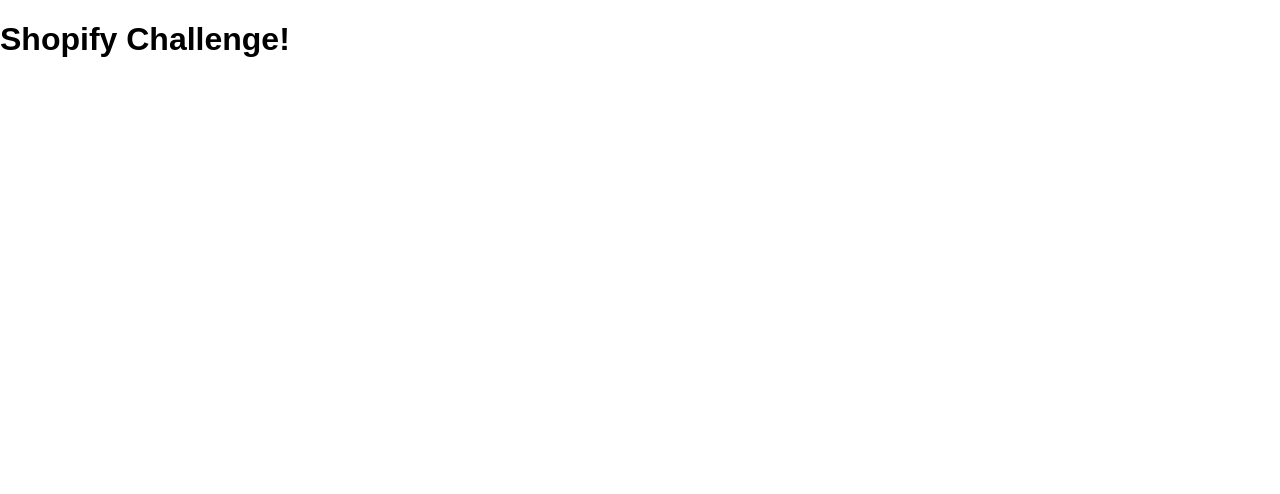
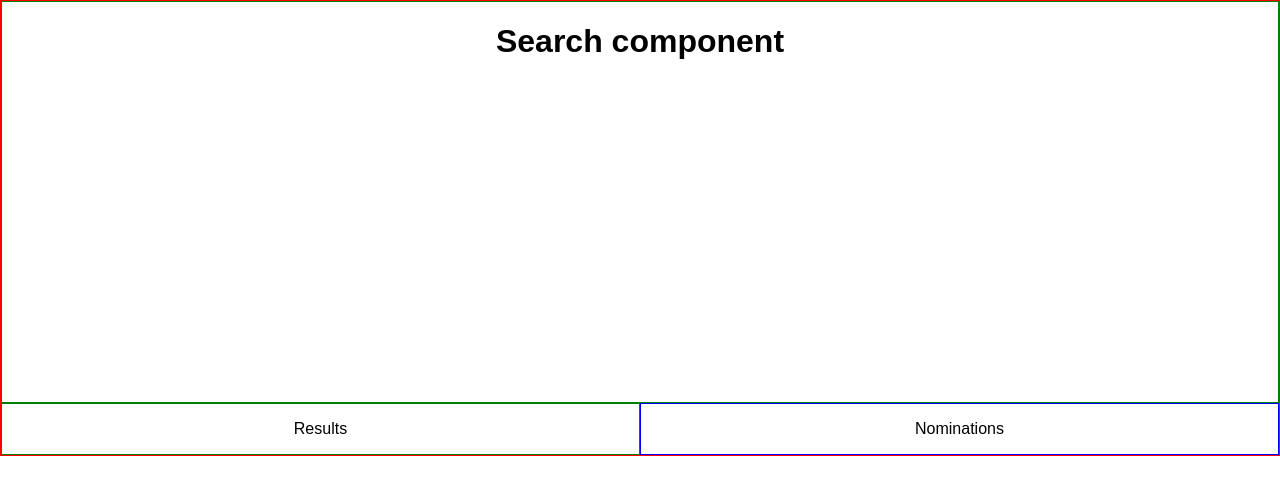
Before and after one commit to shadeemerhi/theshoppies, a React (Create React App) app: page / in a window 1280 px wide. Shown: the top 494 px of the page. Built offline with nearby package versions, Linux system fonts and the light colour scheme; no server answers; a web font is replaced by a local one.

Commit message:
layout completed

```diff
--- a/src/App.js
+++ b/src/App.js
@@ -1,6 +1,21 @@
 import { useApplicationData } from './hooks/useApplicationData';
+import { makeStyles } from '@material-ui/core/styles';
+import Grid from '@material-ui/core/Grid';
+import Search from './components/Search';
+import Results from './components/Results';
+import Nominations from './components/Nominations';
+
+
+const useStyles = makeStyles((theme) => ({
+
+  root: {
+    border: '1px solid red'
+  }
+}));
 
 export default function App() {
+
+  const classes = useStyles();
 
   const {
     searchResults
@@ -10,8 +25,16 @@
 
 
   return (
-    <div className="App">
-      <h1>Shopify Challenge!</h1>
-    </div>
+    <Grid container className={classes.root}>
+      <Grid item xs={12}>
+        <Search />
+      </Grid>
+      <Grid item xs={6}>
+        <Results />
+      </Grid>
+      <Grid item xs={6}>
+        <Nominations />
+      </Grid>
+    </Grid>
   );
 }
--- a/src/components/Nominations.js
+++ b/src/components/Nominations.js
@@ -0,0 +1,37 @@
+import { makeStyles } from '@material-ui/core/styles';
+
+const useStyles = makeStyles((theme) => ({
+  root: {
+    display: 'flex',
+    justifyContent: 'center',
+    border: '1px solid blue',
+  },
+
+  input: {
+    fontSize: '12pt',
+    fontFamily: 'Raleway',
+    width: '100%',
+    height: "1.3rem",
+    borderBottom: "1px solid #d4d4d4",
+    "&:focus": {
+      outline: "none",
+    },
+    '&::placeholder': {
+      fontSize: '12pt',
+      fontFamily: 'Raleway',
+      color: '#838383'
+
+    }
+  },
+
+}));
+
+export default function Nominations() {
+
+  const classes = useStyles();
+  return (
+    <div className={classes.root}>
+      <p>Nominations</p>
+    </div>
+  )
+}
--- a/src/components/Results.js
+++ b/src/components/Results.js
@@ -0,0 +1,37 @@
+import { makeStyles } from '@material-ui/core/styles';
+
+const useStyles = makeStyles((theme) => ({
+  root: {
+    display: 'flex',
+    justifyContent: 'center',
+    border: '1px solid green',
+  },
+
+  input: {
+    fontSize: '12pt',
+    fontFamily: 'Raleway',
+    width: '100%',
+    height: "1.3rem",
+    borderBottom: "1px solid #d4d4d4",
+    "&:focus": {
+      outline: "none",
+    },
+    '&::placeholder': {
+      fontSize: '12pt',
+      fontFamily: 'Raleway',
+      color: '#838383'
+
+    }
+  },
+
+}));
+
+export default function Results() {
+
+  const classes = useStyles();
+  return (
+    <div className={classes.root}>
+      <p>Results</p>
+    </div>
+  )
+}
--- a/src/components/Search.js
+++ b/src/components/Search.js
@@ -0,0 +1,39 @@
+import { makeStyles } from '@material-ui/core/styles';
+
+const useStyles = makeStyles((theme) => ({
+  root: {
+    display: 'flex',
+    justifyContent: 'center',
+    height: '400px',
+    border: '1px solid green',
+  },
+
+  input: {
+    fontSize: '12pt',
+    fontFamily: 'Raleway',
+    width: '100%',
+    height: "1.3rem",
+    border: 'none',
+    borderBottom: "1px solid #d4d4d4",
+    "&:focus": {
+      outline: "none",
+    },
+    '&::placeholder': {
+      fontSize: '12pt',
+      fontFamily: 'Raleway',
+      color: '#838383'
+
+    }
+  },
+
+}));
+
+export default function Search() {
+
+  const classes = useStyles();
+  return (
+    <div className={classes.root}>
+      <h1>Search component</h1>
+    </div>
+  )
+}
```
Also changed, not shown: 1 other file (tests, documents, lock files or other folders).
